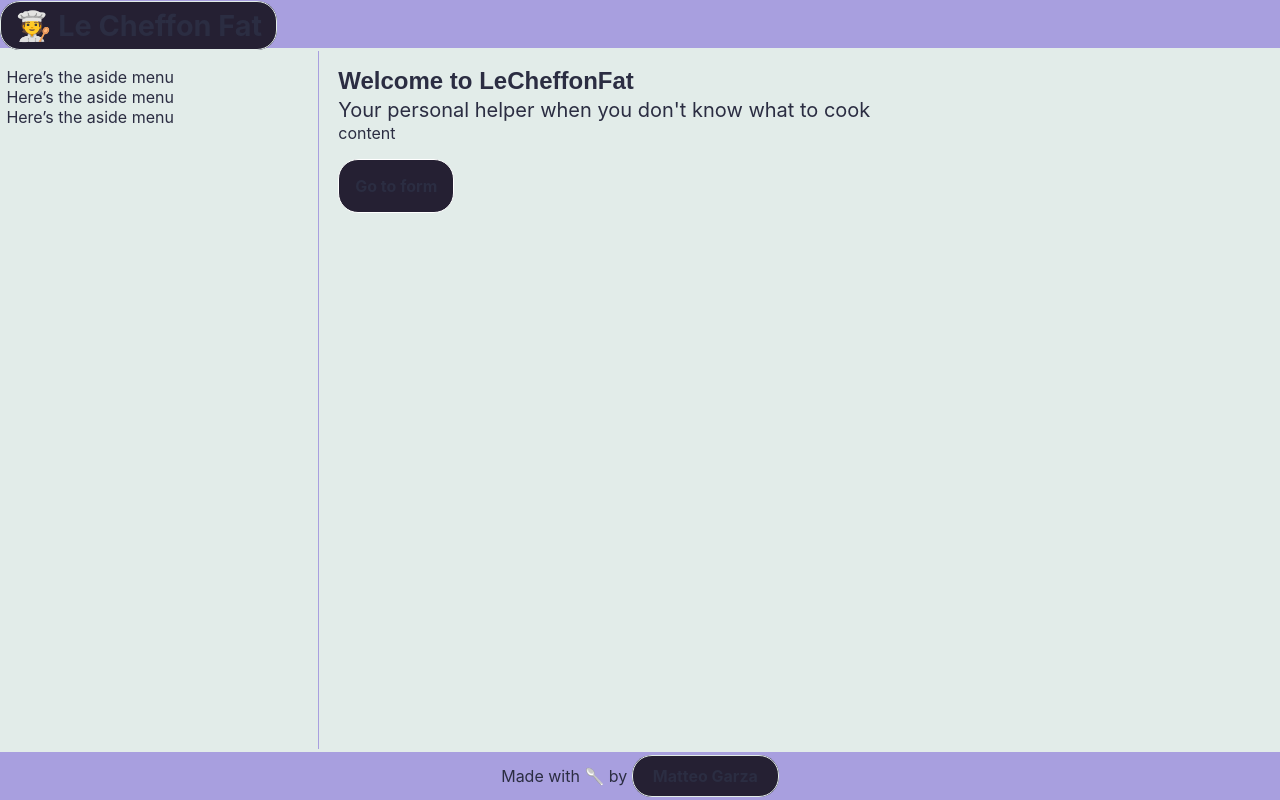
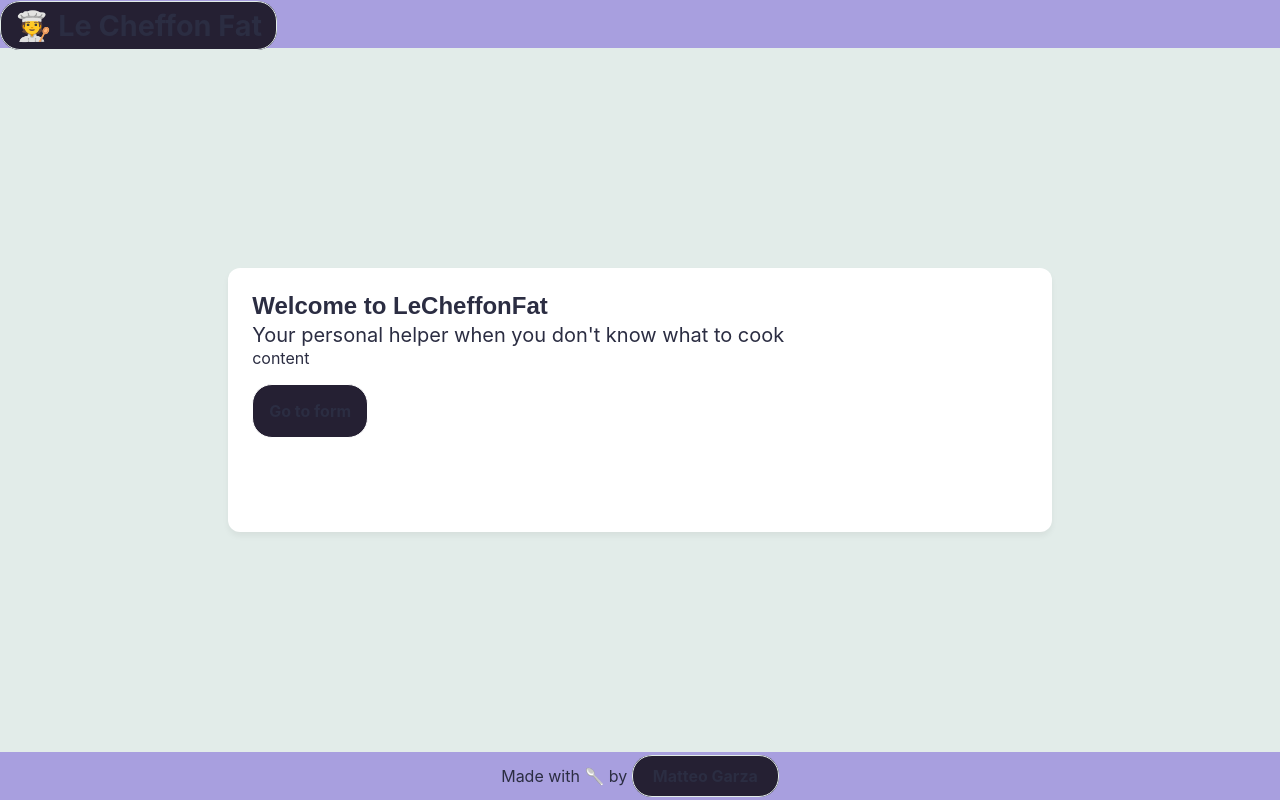
Before and after one commit to CoachGodzup/leCheffonFat, a Next.js app: page / in a window 1280 px wide. Built offline with nearby package versions, Linux system fonts and the light colour scheme.

Commit message:
feat: global restyle, hide sidebar, cards

```diff
--- a/src/app/globals.css
+++ b/src/app/globals.css
@@ -74,7 +74,7 @@ body {
   display: grid;
   grid-template-areas:
     "header header"
-    "menu content"
+    "content content" /* TODO menu content when there will be a working Sidebar */
     "footer footer";
   grid-auto-rows: max-content;
   grid-template-rows: 3em 1fr 3em;
--- a/src/app/layout.tsx
+++ b/src/app/layout.tsx
@@ -19,7 +19,7 @@ export default function RootLayout({
       <body>
         <Header />
         <main>{children}</main>
-        <Sidebar />
+        {/* <Sidebar /> TODO replace with a working sidebar */}
         <Footer />
       </body>
     </html>
--- a/src/app/page.tsx
+++ b/src/app/page.tsx
@@ -3,7 +3,7 @@ import styles from "./page.module.css";
 
 export default function Home() {
   return (
-    <>
+    <div className="card">
       <section>
         <div className={styles.hero}>
           <h1>Welcome to LeCheffonFat</h1>
@@ -20,6 +20,6 @@ export default function Home() {
       <nav className="cta-container">
         <Link href="/page1">Go to form</Link>
       </nav>
-    </>
+    </div>
   );
 }
--- a/src/app/page2/page.tsx
+++ b/src/app/page2/page.tsx
@@ -1,7 +1,7 @@
 import Link from "next/link";
 
 const Page2 = () => (
-  <section>
+  <section className="card">
     <h1>page 2</h1>
     <div className="cta-container">
       <Link href="/page1">back</Link>
--- a/src/app/recommendation/page.tsx
+++ b/src/app/recommendation/page.tsx
@@ -19,7 +19,7 @@ const Recommendation = async () => {
 
   if (error || !meal) {
     return (
-      <section>
+      <section className="card">
         <h1>Recommendation</h1>
         <p>{error || "No meal found"}</p>
         <div className="ctaContainer">
@@ -31,7 +31,7 @@ const Recommendation = async () => {
   }
 
   return (
-    <section>
+    <section className="card">
       <h1>Recommendation</h1>
 
       <div className="recipeContainer">
```
